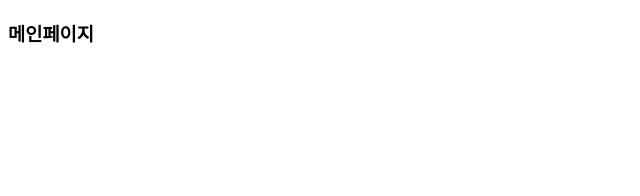
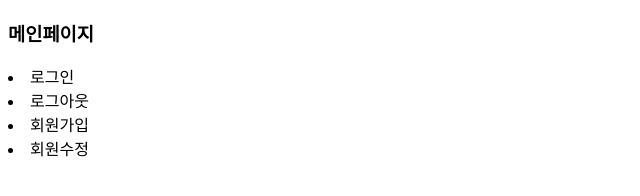
Before and after one commit to kim-junmo/ezen1000, a plain HTML site: page index.html in a window 1280 px wide. Shown: the whole page, without its empty margins (0-640 px from the left). Drawn offline with Linux system fonts and the light colour scheme.

Commit message:
메인페이지 수정 및 로그인페이지 수정

```diff
--- a/index.html
+++ b/index.html
@@ -7,5 +7,13 @@
 </head>
 <body>
     <h3>메인페이지</h3>
+    <nav>
+        <ui>
+            <li>로그인</li>
+            <li>로그아웃</li>
+            <li>회원가입</li>
+            <li>회원수정</li>
+        </ui>
+    </nav>
 </body>
 </html>
```
Also changed, not shown: login.html (+5 -0 lines).
